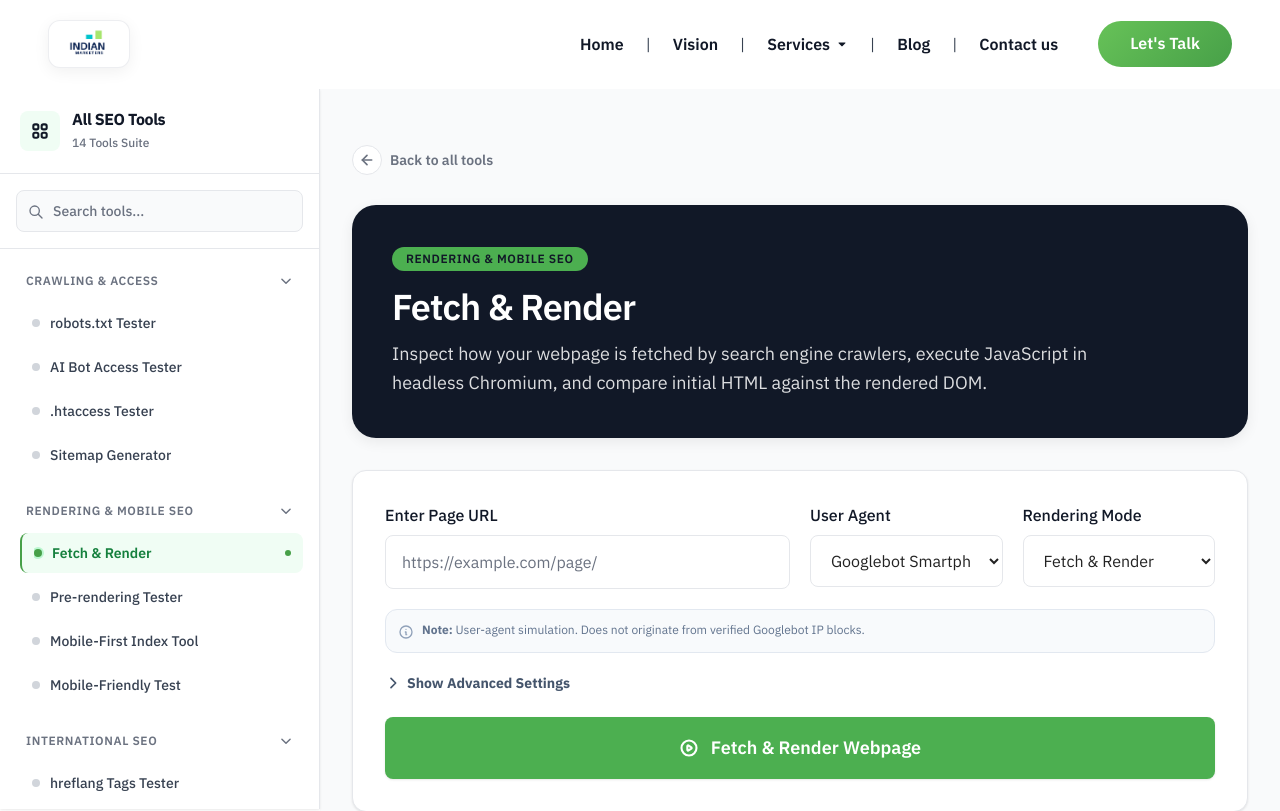
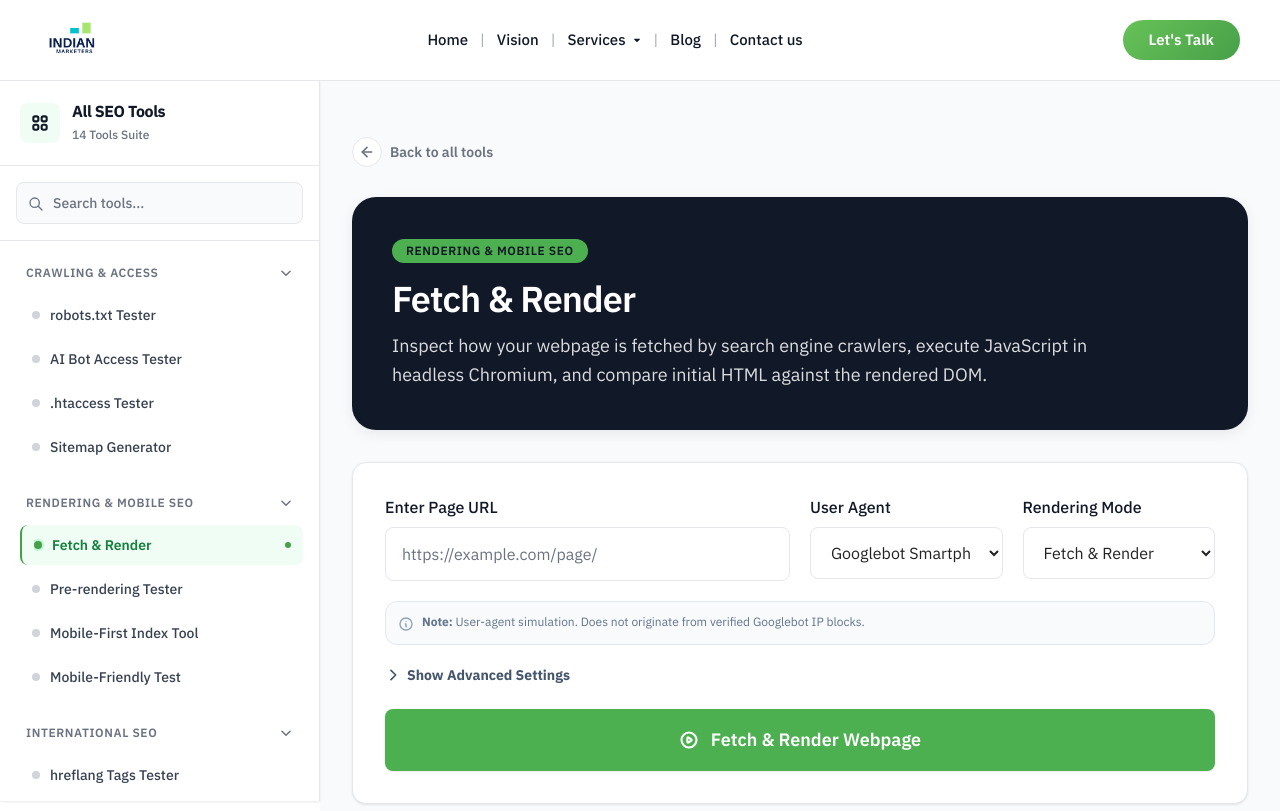
Before and after one commit to HJhaRSh/SEO-Tools, a Next.js app in the folder frontend/: page /tools/fetch-render in a window 1280 px wide. Shown: the top 811 px of the page. Built offline with nearby package versions, Linux system fonts and the light colour scheme.

Commit message:
fix: exact header match with live indianmarketers.in - plain logo no card wrapper, centered nav, 3-col grid, font-weight 500, 80px height

```diff
--- a/frontend/src/components/IndianMarketersHeader.tsx
+++ b/frontend/src/components/IndianMarketersHeader.tsx
@@ -19,43 +19,93 @@ export default function IndianMarketersHeader() {
 
   return (
     <>
-      <header className="sticky top-0 z-50 w-full bg-white transition-all duration-300 shadow-none border-b border-transparent">
-        <div className="max-w-[1440px] w-full mx-auto px-6 sm:px-8 xl:px-12 h-[88px] flex items-center justify-between relative">
-
-          {/* Brand Logo with white card badge matching live site */}
-          <div className="flex items-center shrink-0">
+      {/* Header — matches live indianmarketers.in exactly:
+          white bg, subtle border-bottom, 80px height,
+          3-column grid: logo left | nav centered | CTA right */}
+      <header
+        style={{
+          position: 'sticky',
+          top: 0,
+          zIndex: 50,
+          width: '100%',
+          backgroundColor: '#ffffff',
+          borderBottom: '1px solid #e5e7eb',
+        }}
+      >
+        <div
+          style={{
+            maxWidth: '1440px',
+            margin: '0 auto',
+            padding: '0 40px',
+            height: '80px',
+            display: 'grid',
+            gridTemplateColumns: 'auto 1fr auto',
+            alignItems: 'center',
+            gap: '16px',
+          }}
+        >
+          {/* COL 1: Logo — plain image, no card wrapper */}
           <a
             href={`${MAIN_SITE_URL}/`}
-              className="inline-block transition-transform hover:scale-[1.02]"
             aria-label="Indian Marketers Home"
+            style={{ display: 'inline-flex', alignItems: 'center', flexShrink: 0 }}
           >
-              <div className="bg-white rounded-xl shadow-[0_4px_16px_rgba(0,0,0,0.06)] border border-[#e5e7eb]/70 px-3.5 py-1.5 flex items-center justify-center">
             <Image
               src={logoSrc}
               alt="Indian Marketers"
-                  width={246}
-                  height={160}
+              width={150}
+              height={54}
               priority
               unoptimized
               onError={() => setLogoSrc(INDIAN_MARKETERS_LOGO_FALLBACK)}
-                  className="h-[34px] w-auto object-contain"
-                  style={{ width: 'auto', height: '34px' }}
+              style={{ height: '44px', width: 'auto', objectFit: 'contain', display: 'block' }}
             />
-              </div>
           </a>
-          </div>
 
-          {/* Spacer pushing nav & CTA together to the right */}
-          <div className="flex-1" />
-
-          {/* Right Group: Desktop Navigation + Let's Talk CTA */}
-          <div className="hidden md:flex items-center gap-7 lg:gap-8">
+          {/* COL 2: Nav — centered */}
           <nav
             aria-label="Main Navigation"
-              className="flex items-center font-[family-name:var(--im-font-body)] text-[16px] font-semibold text-[#111827]"
+            className="hidden md:flex"
+            style={{
+              display: 'flex',
+              alignItems: 'center',
+              justifyContent: 'center',
+              gap: 0,
+              fontFamily: 'var(--im-font-body, inherit)',
+              fontSize: '15px',
+              fontWeight: 500,
+              color: '#111827',
+            }}
           >
             {HEADER_NAV_ITEMS.map((item, index) => {
               const isLast = index === HEADER_NAV_ITEMS.length - 1;
+
+              const baseStyle: React.CSSProperties = {
+                color: '#111827',
+                textDecoration: 'none',
+                padding: '6px 12px',
+                display: 'inline-flex',
+                alignItems: 'center',
+                gap: '4px',
+                whiteSpace: 'nowrap',
+                transition: 'color 0.15s',
+                cursor: 'pointer',
+                background: 'none',
+                border: 'none',
+                fontFamily: 'inherit',
+                fontSize: 'inherit',
+                fontWeight: 'inherit',
+              };
+
+              const separatorEl = !isLast ? (
+                <span
+                  key={`sep-${index}`}
+                  style={{ color: '#9ca3af', fontWeight: 300, userSelect: 'none', flexShrink: 0 }}
+                  aria-hidden="true"
+                >
+                  |
+                </span>
+              ) : null;
 
               if (item.isMegaMenu) {
                 return (
@@ -63,35 +113,33 @@ export default function IndianMarketersHeader() {
                     <button
                       ref={servicesBtnRef}
                       type="button"
-                        id="e-n-menu-dropdown-icon-2483"
                       aria-haspopup="true"
                       aria-expanded={servicesMenuOpen}
-                        aria-controls="e-n-menu-content-2483"
                       onClick={() => setServicesMenuOpen(!servicesMenuOpen)}
-                        className={`inline-flex items-center px-2 py-2 hover:text-[#47A048] transition-colors cursor-pointer ${
-                          servicesMenuOpen ? 'text-[#47A048]' : 'text-[#111827]'
-                        }`}
+                      style={{
+                        ...baseStyle,
+                        color: servicesMenuOpen ? '#47A048' : '#111827',
+                      }}
+                      onMouseEnter={e => ((e.currentTarget as HTMLElement).style.color = '#47A048')}
+                      onMouseLeave={e => ((e.currentTarget as HTMLElement).style.color = servicesMenuOpen ? '#47A048' : '#111827')}
                     >
                       <span>{item.label}</span>
                       <svg
-                          className={`w-3 h-3 ml-1.5 transition-transform duration-200 ${
-                            servicesMenuOpen ? 'rotate-180 text-[#47A048]' : 'fill-[#111827]'
-                          }`}
+                        width="10"
+                        height="10"
                         viewBox="0 0 320 512"
+                        fill="currentColor"
+                        style={{
+                          marginLeft: '2px',
+                          transform: servicesMenuOpen ? 'rotate(180deg)' : 'rotate(0deg)',
+                          transition: 'transform 0.2s',
+                        }}
                         aria-hidden="true"
                       >
                         <path d="M31.3 192h257.3c17.8 0 26.7 21.5 14.1 34.1L174.1 354.8c-7.8 7.8-20.5 7.8-28.3 0L17.2 226.1C4.6 213.5 13.5 192 31.3 192z" />
                       </svg>
-                        <span className="sr-only">
-                          {servicesMenuOpen ? 'Close Services' : 'Open Services'}
-                        </span>
                     </button>
-
-                      {!isLast && (
-                        <span className="text-[#374151] mx-3.5 font-normal select-none" aria-hidden="true">
-                          |
-                        </span>
-                      )}
+                    {separatorEl}
                   </React.Fragment>
                 );
               }
@@ -100,52 +148,72 @@ export default function IndianMarketersHeader() {
                 <React.Fragment key={item.label}>
                   <a
                     href={item.href}
-                      className="px-2 py-2 hover:text-[#47A048] transition-colors"
+                    style={baseStyle}
+                    onMouseEnter={e => ((e.currentTarget as HTMLElement).style.color = '#47A048')}
+                    onMouseLeave={e => ((e.currentTarget as HTMLElement).style.color = '#111827')}
                   >
                     {item.label}
                   </a>
-
-                    {!isLast && (
-                      <span className="text-[#374151] mx-3.5 font-normal select-none" aria-hidden="true">
-                        |
-                      </span>
-                    )}
+                  {separatorEl}
                 </React.Fragment>
               );
             })}
           </nav>
 
-            {/* Desktop Right CTA: Let's Talk matching live site exact CSS */}
-            <div className="flex items-center shrink-0">
+          {/* COL 3: CTA + mobile hamburger */}
+          <div style={{ display: 'flex', alignItems: 'center', gap: '12px', flexShrink: 0 }}>
+            {/* Desktop: Let's Talk pill */}
             <a
               href={LETS_TALK_LINK.href}
-                className="inline-flex items-center justify-center font-[family-name:var(--im-font-body)] text-[16px] font-semibold text-white shadow-none transition-all duration-300 ease-in-out hover:-translate-y-0.5 hover:opacity-90"
+              className="hidden md:inline-flex"
               style={{
+                alignItems: 'center',
+                justifyContent: 'center',
                 backgroundImage: 'linear-gradient(135deg, #67C258 0%, #47A048 100%)',
                 borderRadius: '100px',
-                  padding: '0.85rem 2rem',
+                padding: '11px 26px',
+                color: '#ffffff',
+                fontWeight: 600,
+                fontSize: '15px',
+                fontFamily: 'inherit',
+                textDecoration: 'none',
+                whiteSpace: 'nowrap',
                 lineHeight: '1.2',
                 border: 'none',
-                  color: '#ffffff',
+                transition: 'opacity 0.2s, transform 0.2s',
+              }}
+              onMouseEnter={e => {
+                (e.currentTarget as HTMLElement).style.opacity = '0.9';
+                (e.currentTarget as HTMLElement).style.transform = 'translateY(-1px)';
+              }}
+              onMouseLeave={e => {
+                (e.currentTarget as HTMLElement).style.opacity = '1';
+                (e.currentTarget as HTMLElement).style.transform = 'translateY(0)';
               }}
             >
               {LETS_TALK_LINK.label}
             </a>
-            </div>
-          </div>
 
-          {/* Mobile Hamburger Trigger */}
-          <div className="flex md:hidden items-center">
+            {/* Mobile hamburger */}
             <button
               type="button"
               onClick={() => setMobileMenuOpen(true)}
-              className="p-2 text-black hover:bg-gray-100 rounded-lg transition-colors cursor-pointer"
+              className="flex md:hidden"
+              style={{
+                padding: '8px',
+                background: 'none',
+                border: 'none',
+                cursor: 'pointer',
+                color: '#111827',
+                borderRadius: '8px',
+              }}
               aria-label="Open Navigation Menu"
             >
-              <svg className="w-6 h-6" fill="none" stroke="currentColor" viewBox="0 0 24 24">
-                <path strokeLinecap="round" strokeLinejoin="round" strokeWidth="2.5" d="M4 6h16M4 12h16M4 18h16" />
+              <svg width="24" height="24" fill="none" stroke="currentColor" viewBox="0 0 24 24">
+                <path strokeLinecap="round" strokeLinejoin="round" strokeWidth="2" d="M4 6h16M4 12h16M4 18h16" />
               </svg>
             </button>
+          </div>
         </div>
 
         {/* Services Mega Menu Dropdown */}
@@ -154,7 +222,6 @@ export default function IndianMarketersHeader() {
           onClose={() => setServicesMenuOpen(false)}
           triggerRef={servicesBtnRef}
         />
-        </div>
       </header>
 
       {/* Mobile Drawer */}
```
Lines whose indentation alone changed are shown as unchanged.
